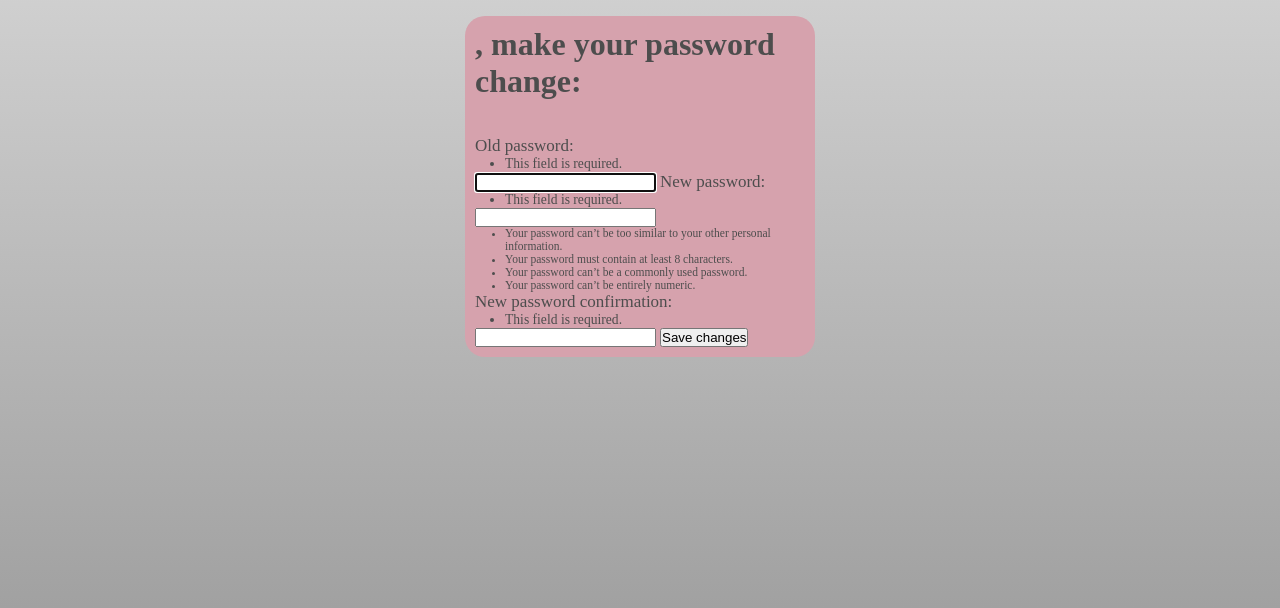
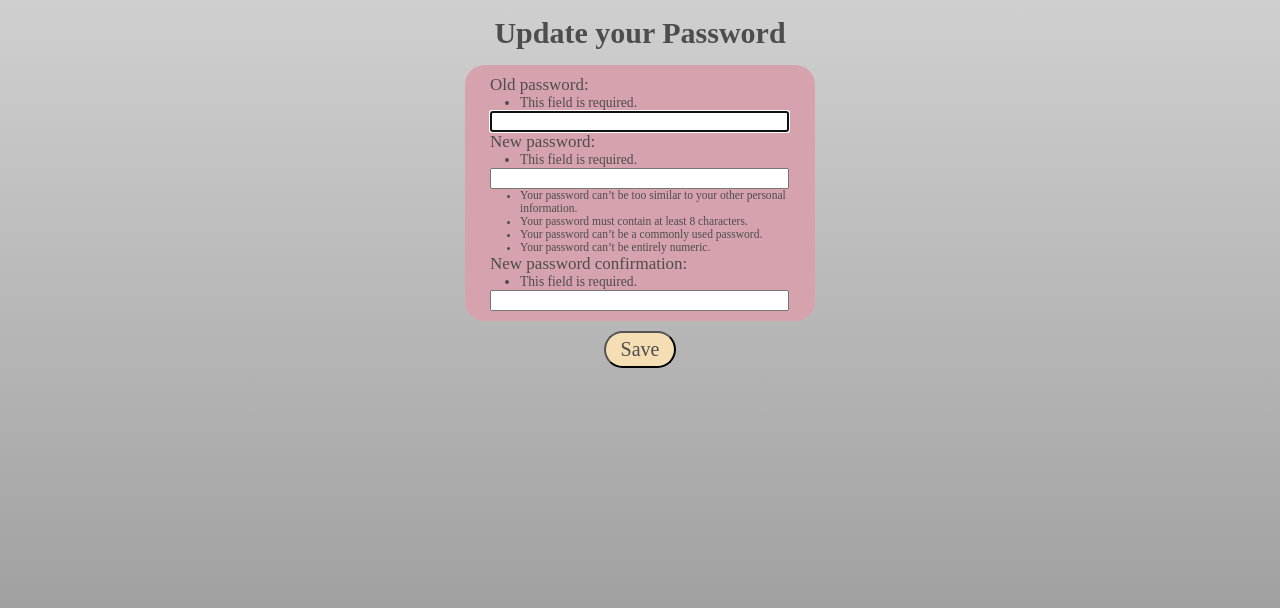
Before and after one commit to JasonToups/forever-homes, a Django app: page /accounts/password_change/ in a window 1280 px wide. Shown: the part 48-656 px from the top of the page. Run offline with Django 3.2, Linux system fonts and the light colour scheme; some web fonts are replaced.

Commit message:
updates password change styling

```diff
--- a/main_app/static/css/form.css
+++ b/main_app/static/css/form.css
@@ -108,6 +108,21 @@ label {
   background-color: var(--quaternary-color);
 }
 
+/* ------ Update Profile */
+#id_old_password {
+  width: 95%;
+  font-size: 15px;
+}
+
+#id_new_password1 {
+  width: 95%;
+  font-size: 15px;
+}
+#id_new_password2 {
+  width: 95%;
+  font-size: 15px;
+}
+
 
 /* button */
 .submit {
--- a/main_app/templates/password_change_form.html
+++ b/main_app/templates/password_change_form.html
@@ -1,30 +1,23 @@
 {% extends 'base.html' %}
-
-
 {% load static %}
-
-
 {% block content %}
 
 
-
-<div class="container input">
-
-		<!-- <h1>CHECKING</h1> -->
-
-		<h1>{{ user.username }}, make your password change: </h1>
-
-		<!-- <h2>Change password:</h2> -->
-</br>
-</br>
-		<form method="POST" action="{% url 'password_change' %}">
-			{% csrf_token %}
-			{{ form }}
-			<button type="submit">Save changes</button>
-		</form>
-			<!-- <a href="/users/changepassword">Change my password</a> -->
-
+<div class="container">
+	<div class="headline">
+		<h2 class="headline-text">Update your Password</h1>
+	</div>
+	<div class="input">
+		<div class="fields">
+			<form method="POST" action="{% url 'password_change' %}">
+				{% csrf_token %}
+				{{ form }}
+		</div>
+	</div>
+</div>
+<div class="button">
+	<button class="submit" type="submit">Save</button>
+</form>
 </div>
 
-
 {% endblock %}
```
